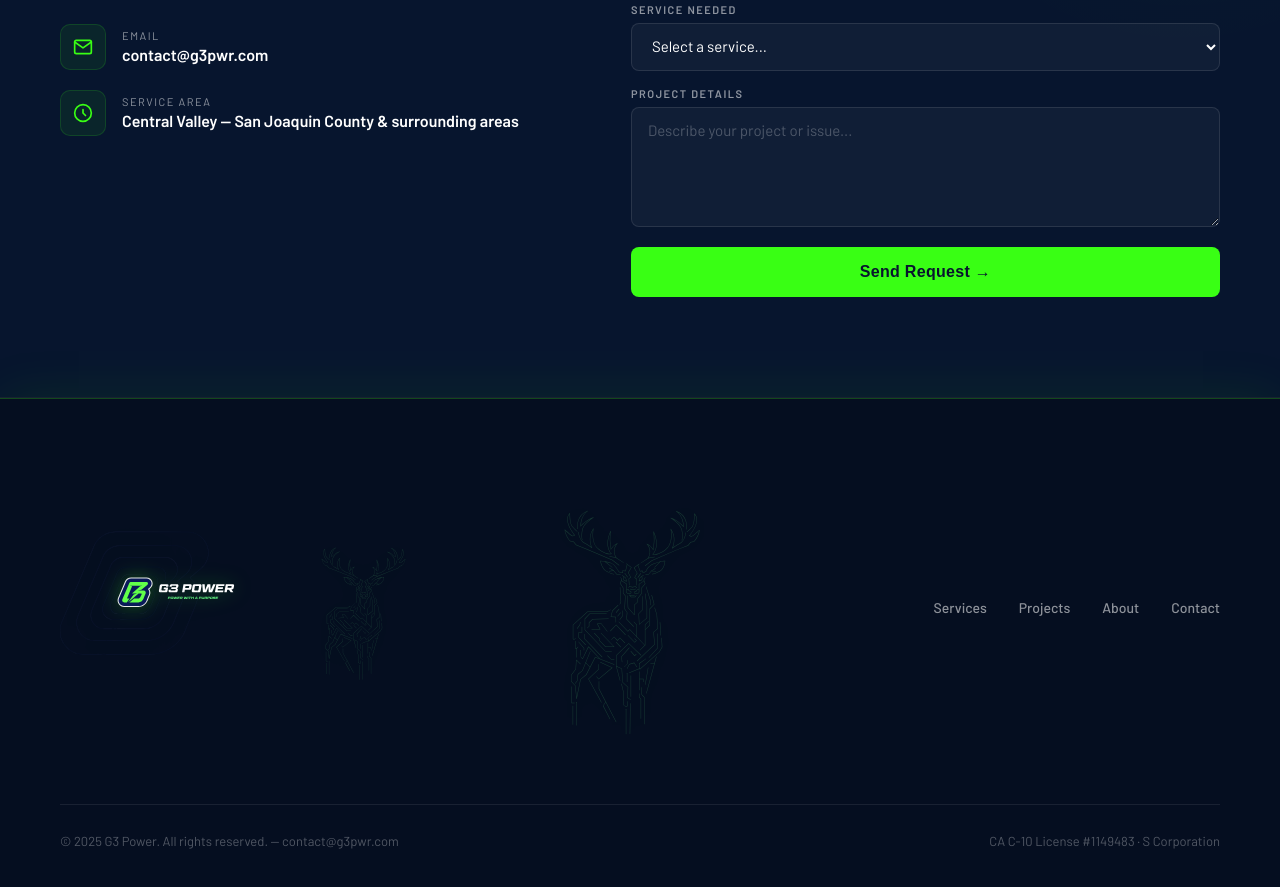
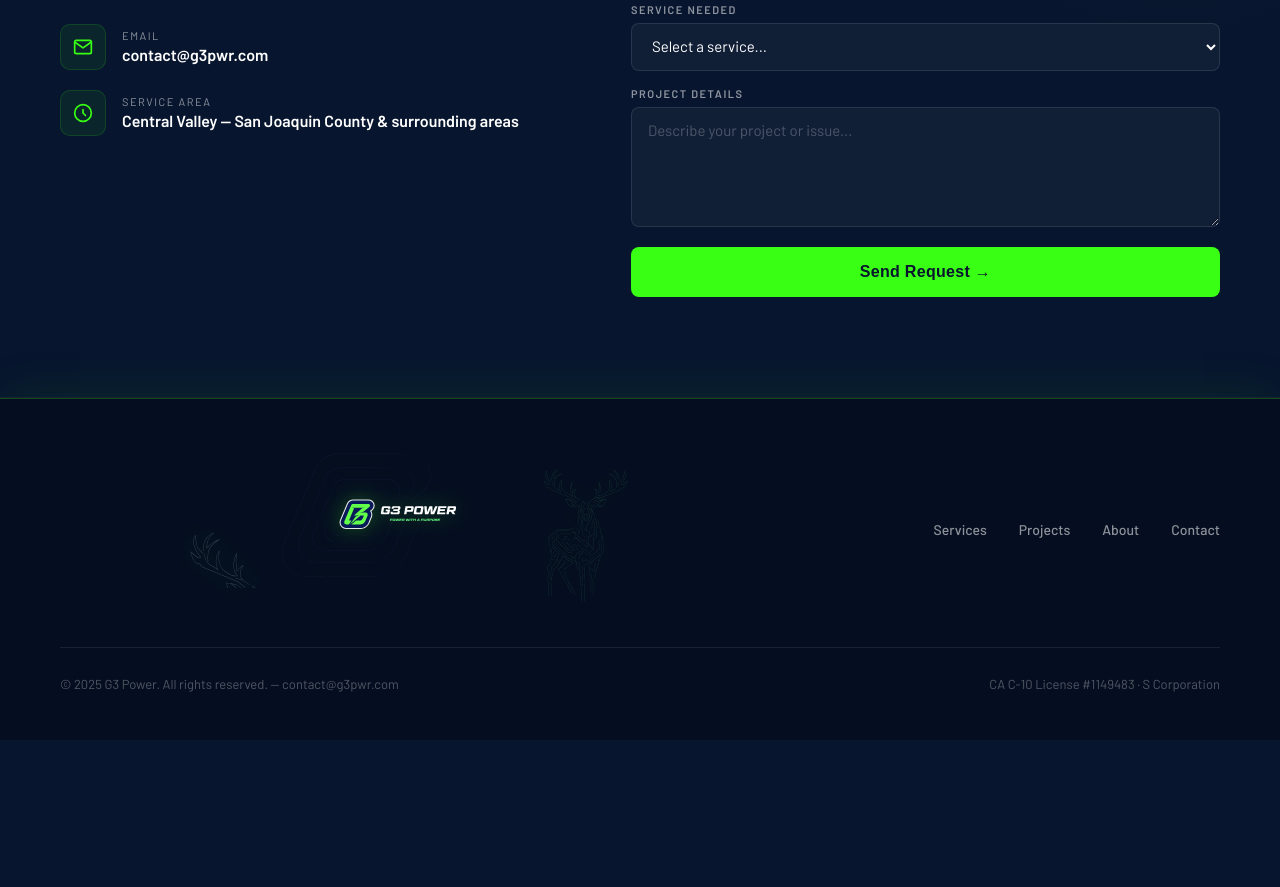
Before and after one commit to wildbuck1/g3power-website, a plain HTML site: page index.html in a window 1280 px wide. Shown: the part 5832-6719 px from the top of the page. After the commit the page ends 6572 px from the top, so only its background shows below. Drawn offline with nearby package versions, Linux system fonts and the light colour scheme; a web font is replaced by a local one.

Commit message:
Deer: brighter, zoomed to neck/antlers, pushed left

```diff
--- a/index.html
+++ b/index.html
@@ -992,26 +992,38 @@
     }
 
     /* Deer */
-    .footer-deer {
-      width: min(140px, 30vw);
-      height: auto;
-      display: block;
+    /* Deer wrapper — clips to neck/antler area (top 55%) */
+    .footer-deer-wrap {
+      width: min(200px, 40vw);
+      height: min(120px, 24vw);
+      overflow: hidden;
+      flex-shrink: 0;
+      order: -1;
+      margin-right: 8px;
       animation:
         deerFloat 3.5s ease-in-out infinite,
         deerZap 7s ease-in-out infinite;
     }
 
+    .footer-deer {
+      width: 100%;
+      height: auto;
+      display: block;
+      filter: brightness(2.5) drop-shadow(0 0 10px rgba(57,255,20,0.6));
+      transform: translateY(0);
+    }
+
     @keyframes deerFloat {
       0%, 100% { transform: translateY(0); }
       50%       { transform: translateY(-10px); }
     }
 
     @keyframes deerZap {
-      0%, 85%, 100% { filter: drop-shadow(0 0 8px rgba(57,255,20,0.4)); }
-      88%            { filter: drop-shadow(0 0 40px rgba(57,255,20,1)) brightness(2); }
-      91%            { filter: drop-shadow(0 0 12px rgba(57,255,20,0.5)); }
-      94%            { filter: drop-shadow(0 0 40px rgba(57,255,20,1)) brightness(2); }
-      97%            { filter: drop-shadow(0 0 10px rgba(57,255,20,0.4)); }
+      0%, 85%, 100% { filter: brightness(2.5) drop-shadow(0 0 10px rgba(57,255,20,0.5)); }
+      88%            { filter: brightness(5) drop-shadow(0 0 50px rgba(57,255,20,1)); }
+      91%            { filter: brightness(2.5) drop-shadow(0 0 14px rgba(57,255,20,0.5)); }
+      94%            { filter: brightness(5) drop-shadow(0 0 50px rgba(57,255,20,1)); }
+      97%            { filter: brightness(2.5) drop-shadow(0 0 10px rgba(57,255,20,0.5)); }
     }
 
     .footer-top {
@@ -1543,7 +1555,9 @@
     <div class="footer-top">
       <div class="footer-brand">
         <img src="footer-logo.svg" alt="G3 Power">
-        <img class="footer-deer" src="footer-deer.svg" alt="" aria-hidden="true">
+        <div class="footer-deer-wrap">
+          <img class="footer-deer" src="footer-deer.svg" alt="" aria-hidden="true">
+        </div>
       </div>
       <ul class="footer-links">
         <li><a href="#services">Services</a></li>
```
